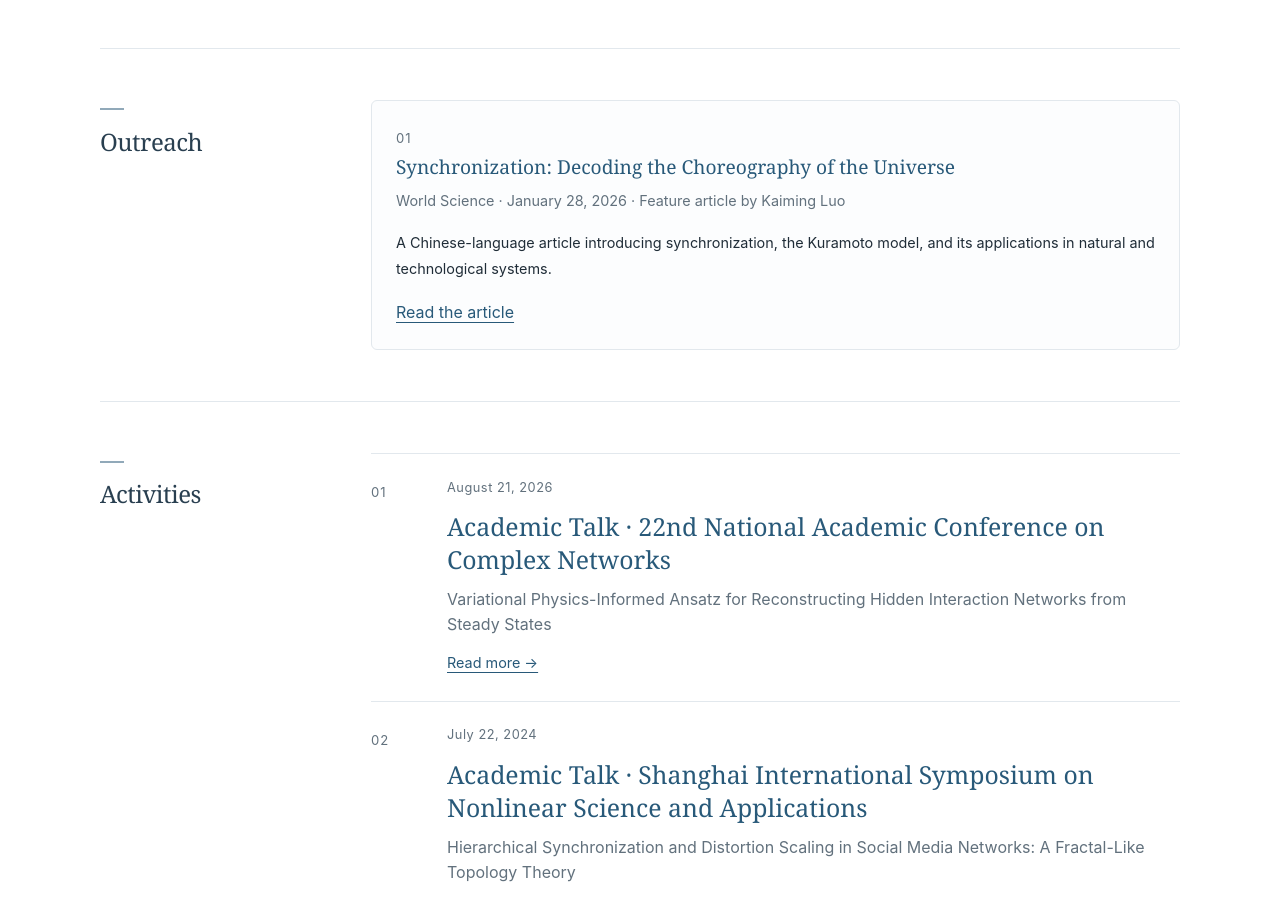
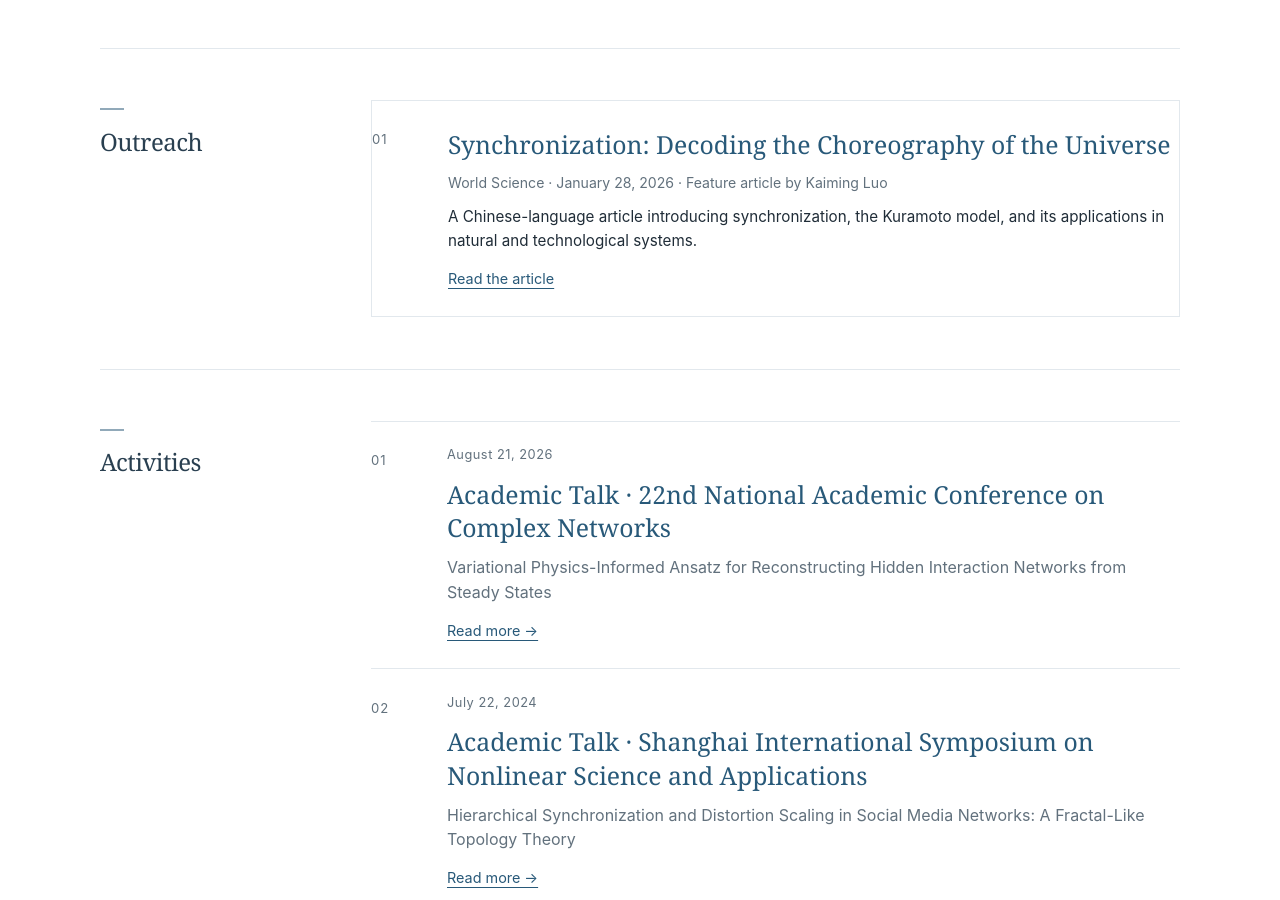
Before and after one commit to KMLuo98/KMLuo98.github.io, a plain HTML site: page index.html in a window 1280 px wide. Shown: the part 3145-4045 px from the top of the page. Drawn offline with Linux system fonts and the light colour scheme.

Commit message:
Refine Chinese labels and outreach layout

```diff
--- a/styles.css
+++ b/styles.css
@@ -276,3 +276,11 @@ nav { margin-left: auto; }
 .activity-row > .activity-image { width:120px; height:82px; object-fit:cover; grid-column:1 / -1; border-radius:4px; }
 .activity-row:has(> .activity-image) { grid-template-columns:3.5rem 1fr; }
 @media (min-width:700px) { .activity-row > .activity-image { grid-column:2; grid-row:1; width:180px; height:120px; justify-self:end; margin-left:1rem; } .activity-row > .activity-image + .activity-row-body { grid-column:2; padding-right:210px; } }
+/* Publication-style outreach entry */
+.outreach-item { display:grid; grid-template-columns:3.5rem 1fr; gap:1.25rem; padding:1.35rem 0 1.5rem; border-top:1px solid var(--line); background:transparent; border-radius:0; }
+.outreach-item:last-child { border-bottom:1px solid var(--line); }
+.outreach-item .activity-number { padding-top:.35rem; }
+.outreach-item-body h3 { margin:.35rem 0 .65rem; font-family:Georgia,serif; font-size:clamp(1.15rem,2.2vw,1.55rem); font-weight:400; color:var(--accent); line-height:1.35; }
+.outreach-item-body p { margin:0 0 .7rem; font-size:.95rem; line-height:1.55; }
+.outreach-item-body .muted { color:var(--muted); font-size:.88rem; }
+.outreach-item-body a { color:var(--accent); font-size:.9rem; }
```
